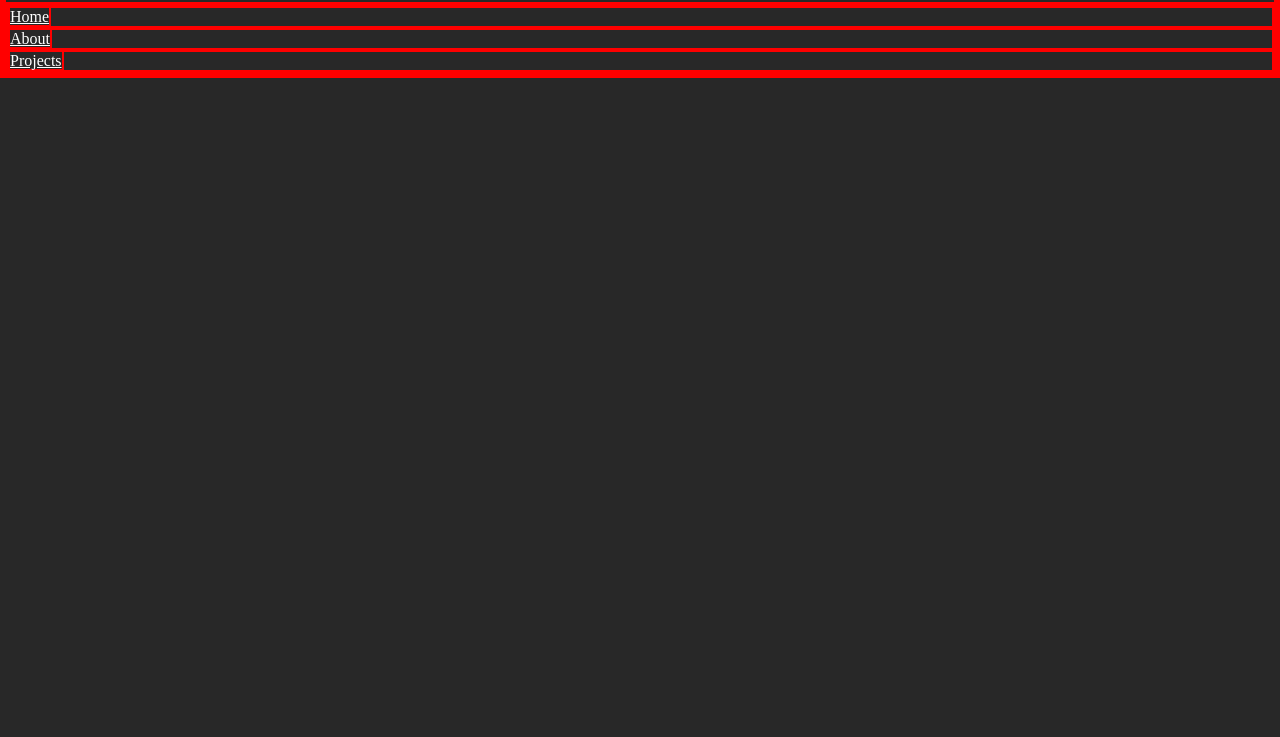
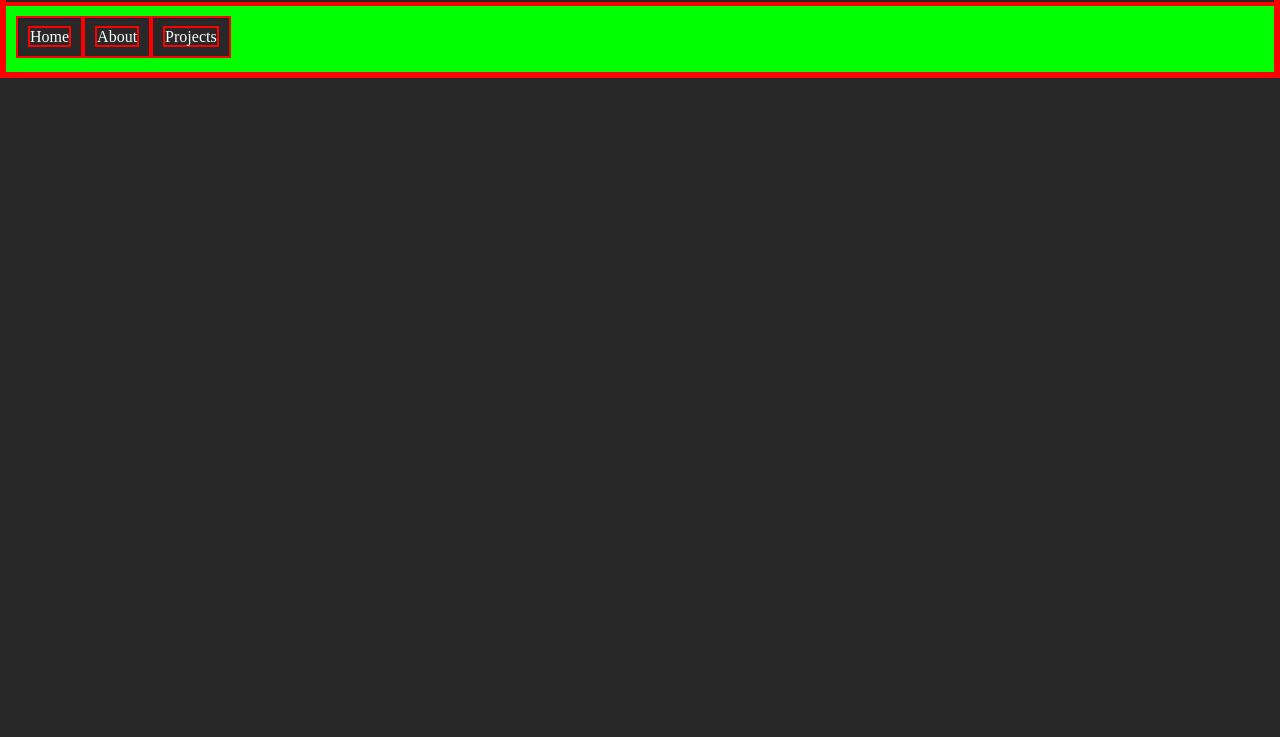
Before and after one commit to AlexYessirski/portfolio, a plain HTML site: page index.html in a window 1280 px wide. Shown: the part 63-800 px from the top of the page. Drawn offline with Linux system fonts and the light colour scheme.

Commit message:
add css to nav bar
Makes the ul have a lime green bg and some padding to make it
easier to visualize. Gets rid of the bullet points in ul and makes the
li float left. Makes the links in the ul have no text decoration.

```diff
--- a/index.html
+++ b/index.html
@@ -8,7 +8,7 @@
    <body>
       <h1>HEADER</h1>
       <p>PLACEHOLDER TEXT</p>
-      <ul>
+      <ul class="navbar">
          <li><a href="../index.html">Home</a></li>
          <li><a href="../about.html">About</a></li>
          <li><a href="../projects.html">Projects</a></li>
--- a/styles.css
+++ b/styles.css
@@ -6,3 +6,21 @@
    background-color: rgb(40, 40, 40);
    color: white;
 }
+
+.navbar {
+   padding: 10px;
+   background-color: lime;
+   width: auto;
+   height: 70px;
+}
+
+.navbar li {
+   padding: 10px;
+   list-style: none;
+   text-align: left;
+   float: left;
+}
+
+.navbar li a {
+   text-decoration: none;
+}
```
